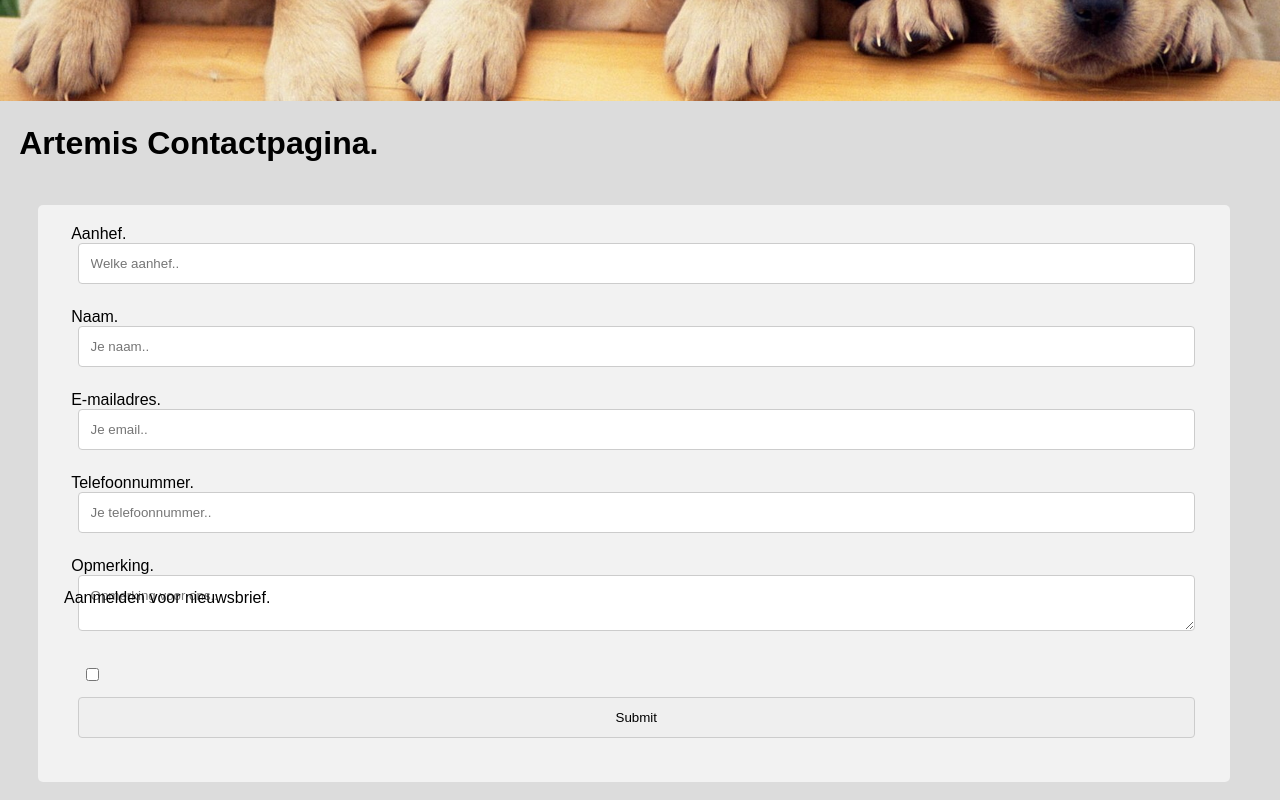
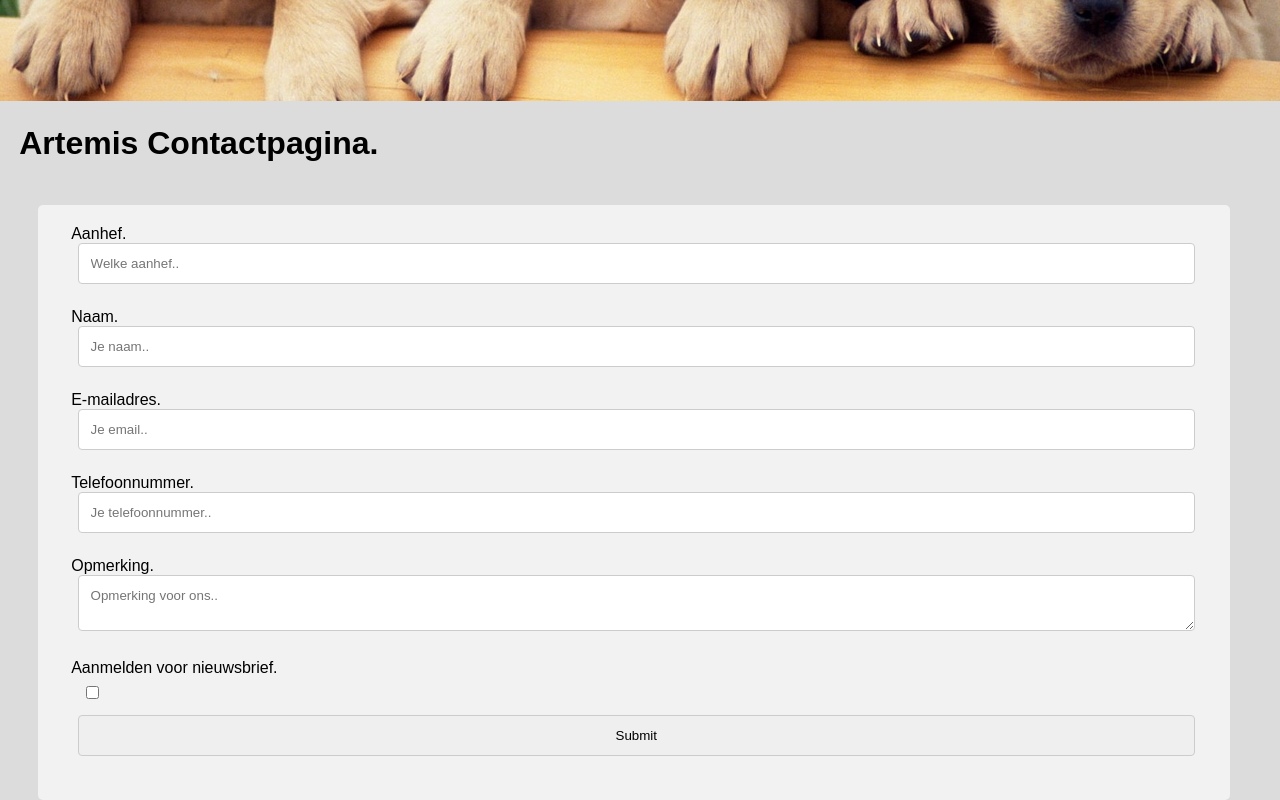
Before and after one commit to lilpomp/dierenopvangartemis, a plain HTML site: page ArtemisMenu/Contactpagina.html in a window 1280 px wide. Shown: the part 595-1395 px from the top of the page. Drawn offline with Linux system fonts and the light colour scheme.

Commit message:
fixed contactpagina

```diff
--- a/ArtemisMenu/contactpagina.css
+++ b/ArtemisMenu/contactpagina.css
@@ -35,12 +35,6 @@ input, select, textarea {
       left: 1.5vw;
   }
 
-  #nieuwsbrief {
-      position: absolute;
-      left: 1vw;
-      top: 48vh;
-  }
-
   #sbtn:hover {
     background-color: rgb(99, 102, 175);
     color: white;
```
